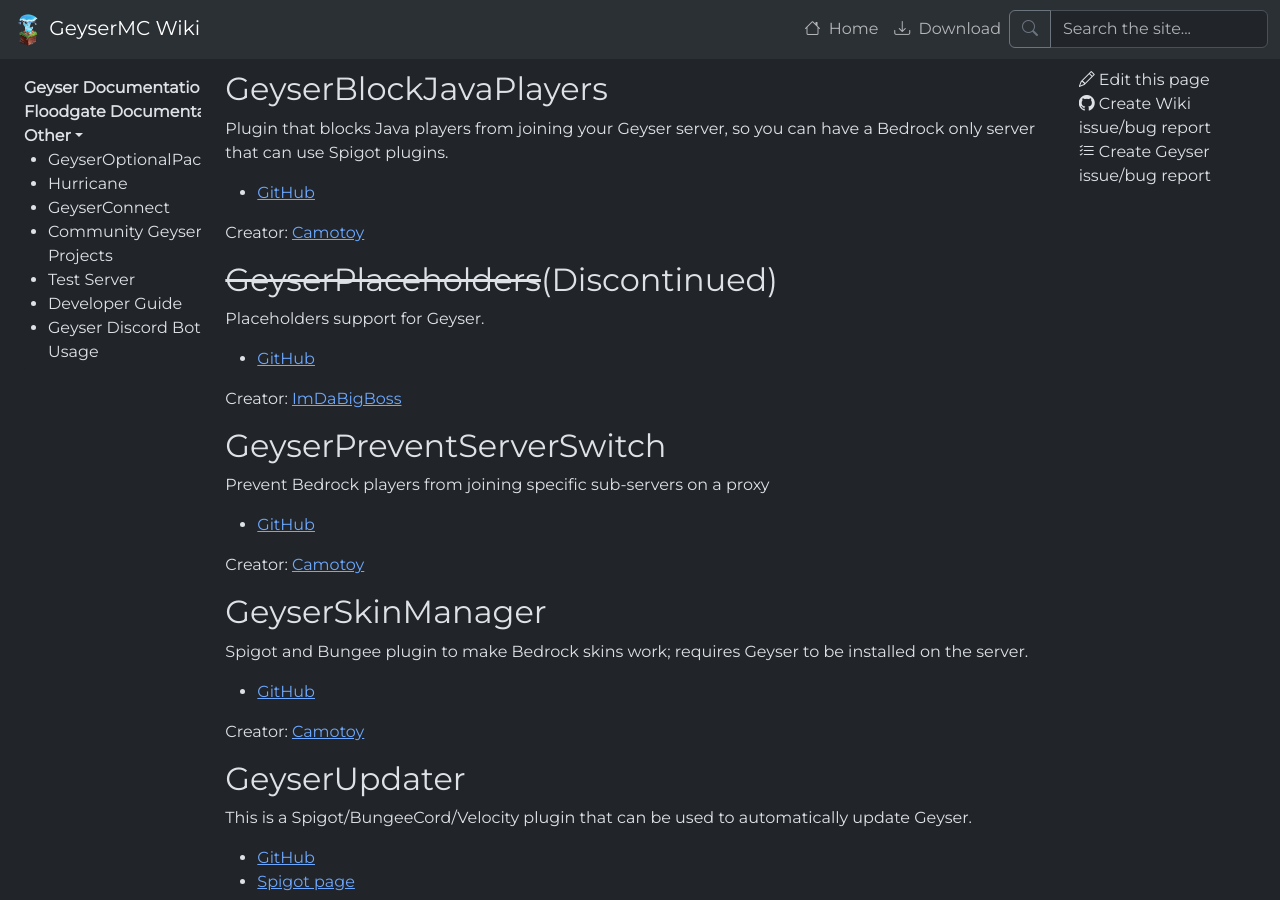
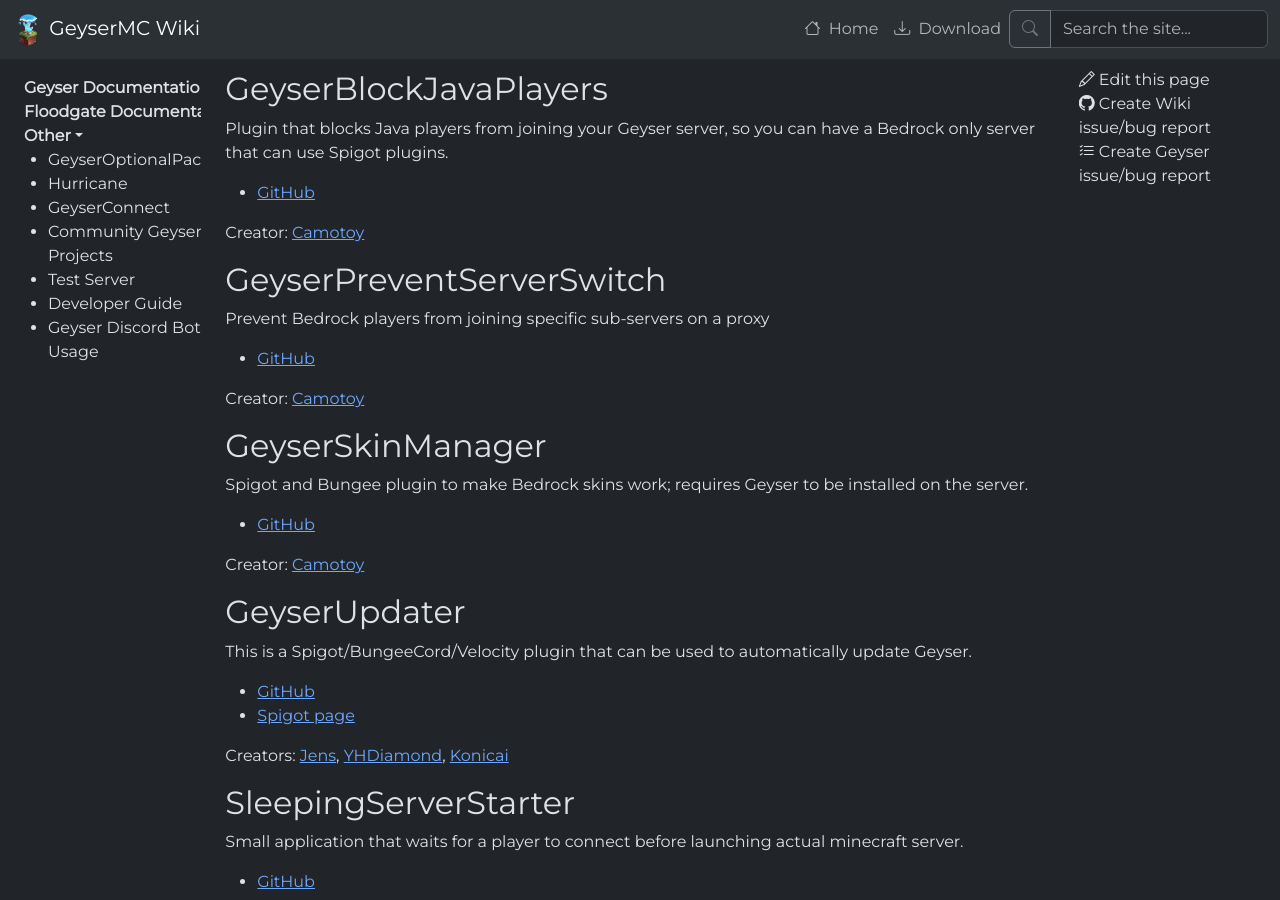
Before and after one commit to GeyserMC/GeyserWiki, a Jekyll site: the page built from _docs/other/community-geyser-projects.md, in a window 1280 px wide and 900 px high, scrolled down 1673 px. Built offline with Jekyll 4.4.1, drawn with Linux system fonts in a browser that asks for light colours.

Commit message:
Update community-geyser-projects.md

```diff
--- a/_docs/other/community-geyser-projects.md
+++ b/_docs/other/community-geyser-projects.md
@@ -75,13 +75,6 @@
 
 Creator: [Camotoy](https://github.com/Camotoy)
 
-## ~~GeyserPlaceholders~~(Discontinued)
-Placeholders support for Geyser.
-
-* [GitHub](https://github.com/ImDaBigBoss/GeyserPlaceholders)
-
-Creator: [ImDaBigBoss](https://github.com/ImDaBigBoss)
-
 ## GeyserPreventServerSwitch
 Prevent Bedrock players from joining specific sub-servers on a proxy
 
```
